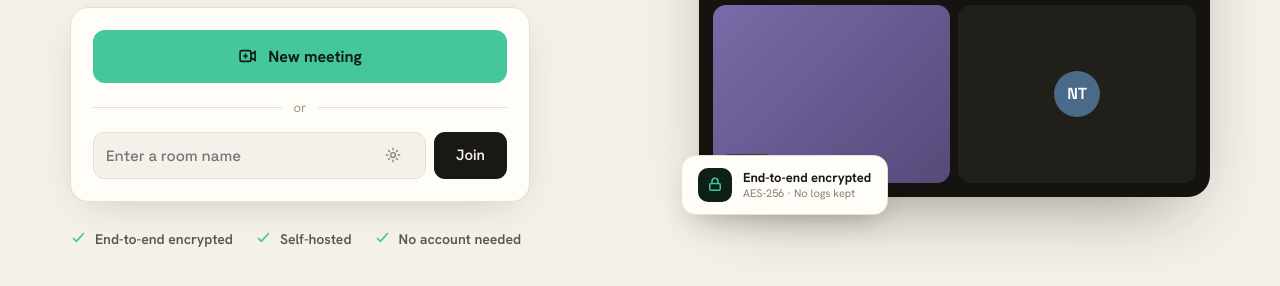
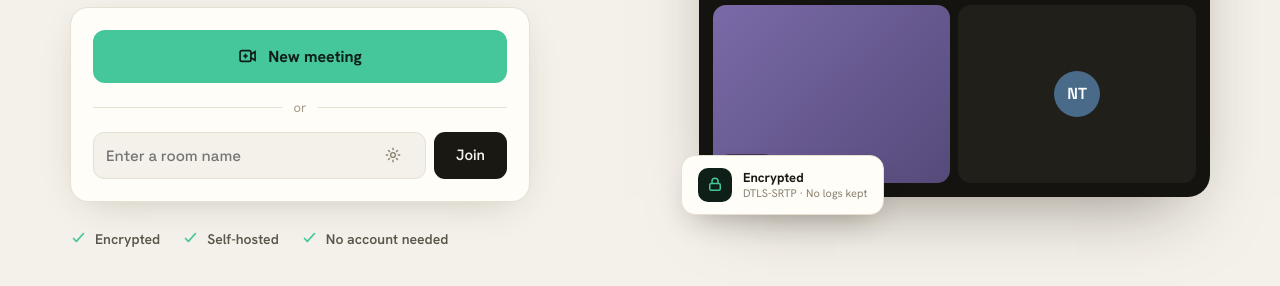
Before and after one commit to sarvsop-crypto/anjuman-demo, a plain HTML site: page index.html in a window 1280 px wide. Shown: the part 442-728 px from the top of the page. Drawn offline with Linux system fonts and the light colour scheme.

Commit message:
Honest encryption copy (DTLS-SRTP)

```diff
--- a/index.html
+++ b/index.html
@@ -48,15 +48,18 @@
 // JITSI_DOMAIN: meet.jit.si for the public demo; swap to the self-hosted
 // Anjuman host (ministry tunnel) to drop all third-party prompts. One line.
 // =============================================================================
-// Our self-hosted Anjuman Jitsi (ministry ai-test), via a STABLE Tailscale Serve
-// URL (permanent, valid cert, reachable over the ministry Tailscale VPN).
-const JITSI_DOMAIN = 'ai-test.tail028ad2.ts.net';
+// Our self-hosted Anjuman Jitsi. When this page is served FROM the Jitsi host
+// itself (same origin, e.g. https://ai-test.tail028ad2.ts.net/app/) we use that
+// origin so the call loads same-origin — no cross-origin / browser
+// private-network-access block. Falls back to the ts.net host otherwise.
+const JITSI_DOMAIN = (location.protocol === 'https:' && location.host && !location.host.includes('github'))
+  ? location.host : 'ai-test.tail028ad2.ts.net';
 const ROOM_PREFIX  = 'anjuman-';
 
 const T = {
-  en:{signIn:"Sign in",badge:"Open-source & private",tagline:"Conversations that stay yours.",sub:"Encrypted, self-hosted video meetings for your team. No account, no tracking, no time limits.",newMeeting:"New meeting",or:"or",join:"Join",roomPh:"Enter a room name",suggest:"Suggest a name",enc:"End-to-end encrypted",self:"Self-hosted",noacc:"No account needed",liveNow:"Live now",noLogs:"No logs kept",back:"Back",youreJoining:"You're joining",yourName:"Your name",namePh:"Type your name",camera:"Camera",mic:"Microphone",speaker:"Speaker",joinNow:"Join now",knock:"Ask host to let me in instead",cameraOff:"Camera is off",muted:"Muted",lobbyTitle:"You're in the waiting room",lobbyBody:"The host will let you in shortly. Hang tight.",cancel:"Cancel",host:"Host",leftTitle:"You left the meeting",duration:"Duration",rejoin:"Rejoin",backHome:"Back to home",rateTitle:"How was the call quality?",poor:"Poor",great:"Excellent",thanks:"Thanks for your feedback"},
-  ru:{signIn:"Войти",badge:"Открытый код и приватность",tagline:"Разговоры, которые остаются вашими.",sub:"Зашифрованные видеовстречи на вашем сервере. Без аккаунта, слежки и ограничений по времени.",newMeeting:"Новая встреча",or:"или",join:"Войти",roomPh:"Название комнаты",suggest:"Предложить название",enc:"Сквозное шифрование",self:"Свой сервер",noacc:"Без регистрации",liveNow:"В эфире",noLogs:"Без логов",back:"Назад",youreJoining:"Вы входите в",yourName:"Ваше имя",namePh:"Введите имя",camera:"Камера",mic:"Микрофон",speaker:"Динамик",joinNow:"Войти",knock:"Попросить хоста впустить меня",cameraOff:"Камера выключена",muted:"Без звука",lobbyTitle:"Вы в комнате ожидания",lobbyBody:"Хост скоро вас впустит. Подождите немного.",cancel:"Отмена",host:"Хост",leftTitle:"Вы покинули встречу",duration:"Длительность",rejoin:"Вернуться",backHome:"На главную",rateTitle:"Как качество связи?",poor:"Плохо",great:"Отлично",thanks:"Спасибо за отзыв"},
-  uz:{signIn:"Kirish",badge:"Ochiq kodli va maxfiy",tagline:"Suhbatlaringiz oʻzingizniki boʻlib qolsin.",sub:"Jamoangiz uchun shifrlangan, oʻz serveringizdagi video uchrashuvlar. Hisobsiz, kuzatuvsiz, vaqt cheklovisiz.",newMeeting:"Yangi uchrashuv",or:"yoki",join:"Qoʻshilish",roomPh:"Xona nomini kiriting",suggest:"Nom taklif qilish",enc:"Uchdan-uchgacha shifrlangan",self:"Oʻz serveringizda",noacc:"Hisob shart emas",liveNow:"Jonli efir",noLogs:"Loglar saqlanmaydi",back:"Orqaga",youreJoining:"Siz qoʻshilyapsiz",yourName:"Ismingiz",namePh:"Ismingizni kiriting",camera:"Kamera",mic:"Mikrofon",speaker:"Karnay",joinNow:"Qoʻshilish",knock:"Hostdan kiritishini soʻrash",cameraOff:"Kamera oʻchiq",muted:"Ovozsiz",lobbyTitle:"Siz kutish xonasidasiz",lobbyBody:"Host sizni tez orada kiritadi. Biroz kuting.",cancel:"Bekor qilish",host:"Host",leftTitle:"Siz uchrashuvni tark etdingiz",duration:"Davomiyligi",rejoin:"Qayta kirish",backHome:"Bosh sahifa",rateTitle:"Aloqa sifati qanday edi?",poor:"Yomon",great:"Aʼlo",thanks:"Fikringiz uchun rahmat"},
+  en:{signIn:"Sign in",badge:"Open-source & private",tagline:"Conversations that stay yours.",sub:"Encrypted, self-hosted video meetings for your team. No account, no tracking, no time limits.",newMeeting:"New meeting",or:"or",join:"Join",roomPh:"Enter a room name",suggest:"Suggest a name",enc:"Encrypted",self:"Self-hosted",noacc:"No account needed",liveNow:"Live now",noLogs:"No logs kept",back:"Back",youreJoining:"You're joining",yourName:"Your name",namePh:"Type your name",camera:"Camera",mic:"Microphone",speaker:"Speaker",joinNow:"Join now",knock:"Ask host to let me in instead",cameraOff:"Camera is off",muted:"Muted",lobbyTitle:"You're in the waiting room",lobbyBody:"The host will let you in shortly. Hang tight.",cancel:"Cancel",host:"Host",leftTitle:"You left the meeting",duration:"Duration",rejoin:"Rejoin",backHome:"Back to home",rateTitle:"How was the call quality?",poor:"Poor",great:"Excellent",thanks:"Thanks for your feedback"},
+  ru:{signIn:"Войти",badge:"Открытый код и приватность",tagline:"Разговоры, которые остаются вашими.",sub:"Зашифрованные видеовстречи на вашем сервере. Без аккаунта, слежки и ограничений по времени.",newMeeting:"Новая встреча",or:"или",join:"Войти",roomPh:"Название комнаты",suggest:"Предложить название",enc:"Шифрование",self:"Свой сервер",noacc:"Без регистрации",liveNow:"В эфире",noLogs:"Без логов",back:"Назад",youreJoining:"Вы входите в",yourName:"Ваше имя",namePh:"Введите имя",camera:"Камера",mic:"Микрофон",speaker:"Динамик",joinNow:"Войти",knock:"Попросить хоста впустить меня",cameraOff:"Камера выключена",muted:"Без звука",lobbyTitle:"Вы в комнате ожидания",lobbyBody:"Хост скоро вас впустит. Подождите немного.",cancel:"Отмена",host:"Хост",leftTitle:"Вы покинули встречу",duration:"Длительность",rejoin:"Вернуться",backHome:"На главную",rateTitle:"Как качество связи?",poor:"Плохо",great:"Отлично",thanks:"Спасибо за отзыв"},
+  uz:{signIn:"Kirish",badge:"Ochiq kodli va maxfiy",tagline:"Suhbatlaringiz oʻzingizniki boʻlib qolsin.",sub:"Jamoangiz uchun shifrlangan, oʻz serveringizdagi video uchrashuvlar. Hisobsiz, kuzatuvsiz, vaqt cheklovisiz.",newMeeting:"Yangi uchrashuv",or:"yoki",join:"Qoʻshilish",roomPh:"Xona nomini kiriting",suggest:"Nom taklif qilish",enc:"Shifrlangan",self:"Oʻz serveringizda",noacc:"Hisob shart emas",liveNow:"Jonli efir",noLogs:"Loglar saqlanmaydi",back:"Orqaga",youreJoining:"Siz qoʻshilyapsiz",yourName:"Ismingiz",namePh:"Ismingizni kiriting",camera:"Kamera",mic:"Mikrofon",speaker:"Karnay",joinNow:"Qoʻshilish",knock:"Hostdan kiritishini soʻrash",cameraOff:"Kamera oʻchiq",muted:"Ovozsiz",lobbyTitle:"Siz kutish xonasidasiz",lobbyBody:"Host sizni tez orada kiritadi. Biroz kuting.",cancel:"Bekor qilish",host:"Host",leftTitle:"Siz uchrashuvni tark etdingiz",duration:"Davomiyligi",rejoin:"Qayta kirish",backHome:"Bosh sahifa",rateTitle:"Aloqa sifati qanday edi?",poor:"Yomon",great:"Aʼlo",thanks:"Fikringiz uchun rahmat"},
 };
 
 let lang = (navigator.language||'en').slice(0,2); if(!T[lang]) lang='en';
@@ -130,7 +133,7 @@ function renderWelcome(){
         </div>
         <div style="position:absolute;bottom:-18px;left:-18px;background:#fffdf8;border:1px solid #e6e0d3;border-radius:14px;padding:12px 16px;box-shadow:0 14px 30px -12px rgba(40,30,15,.3);display:flex;align-items:center;gap:11px">
           <div style="width:34px;height:34px;border-radius:10px;background:#0e1f18;display:flex;align-items:center;justify-content:center;color:#45c69b"><svg width="18" height="18" viewBox="0 0 24 24" fill="none" stroke="currentColor" stroke-width="2" stroke-linecap="round" stroke-linejoin="round"><rect x="5" y="10" width="14" height="9" rx="2"/><path d="M8 10V7a4 4 0 0 1 8 0v3"/></svg></div>
-          <div><div style="font-size:13px;font-weight:700;color:#1a1813">${x.enc}</div><div style="font-size:11px;color:#8a8270">AES-256 · ${x.noLogs}</div></div>
+          <div><div style="font-size:13px;font-weight:700;color:#1a1813">${x.enc}</div><div style="font-size:11px;color:#8a8270">DTLS-SRTP · ${x.noLogs}</div></div>
         </div>
       </div>
     </div>
```
